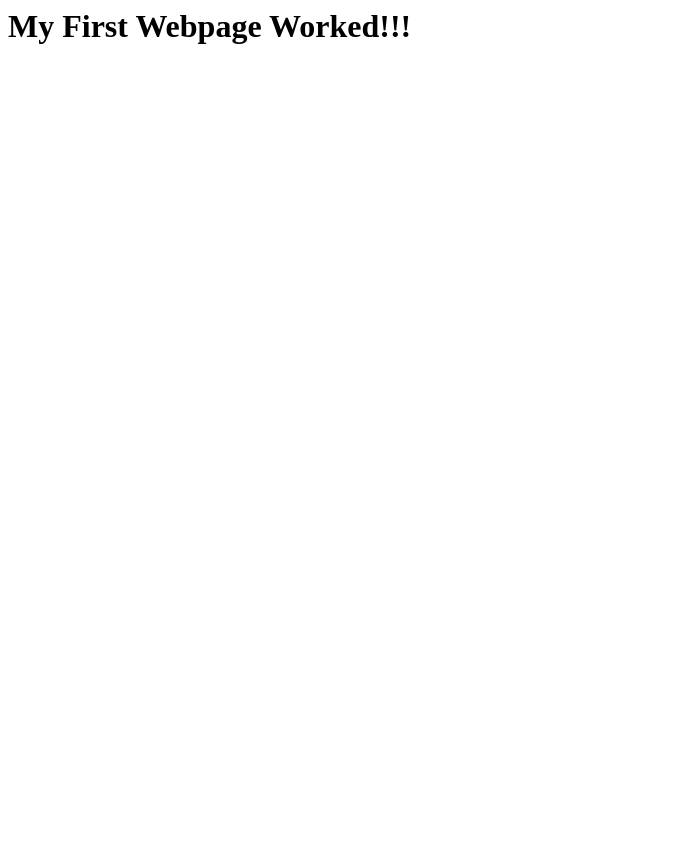
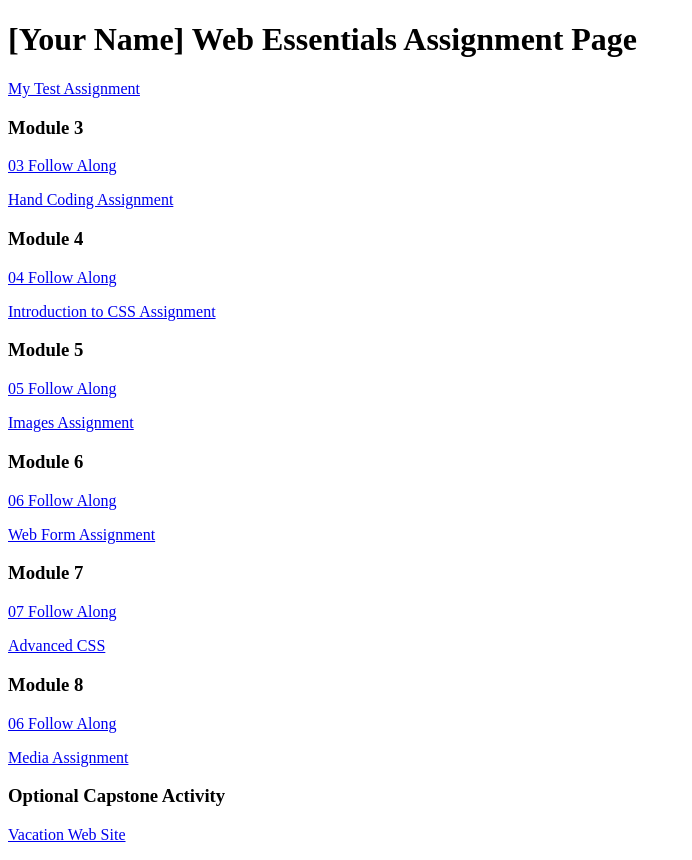
Before and after one commit to McKadeSmith/dwdd1600, a plain HTML site: page index.html in a window 1280 px wide. Shown: the whole page, without its empty margins (0-692 px from the left). Before the commit the page ends 800 px from the top, so only its background shows below. Drawn offline with Linux system fonts and the light colour scheme.

Commit message:
create index

```diff
--- a/index.html
+++ b/index.html
@@ -1,7 +1,39 @@
-<html>
-<head>
-    <body>
-    <h1>My First Webpage Worked!!!</h1>
-    </body>
-    </head>
+<!DOCTYPE html>
+<html lang="en">
+	<head>
+		<meta charset="UTF-8">
+		<meta name="viewport" content="width=device-width, initial-scale=1.0">
+		<title>dwdd 1600 assignment list page</title>
+	</head>
+	<body>
+		<h1>[Your Name] Web Essentials Assignment Page</h1>
+		<p><a href="01test">My Test Assignment</a></p>
+
+		<h3>Module 3</h3>
+		<p><a href="03follow-along">03 Follow Along</a></p>
+		<p><a href="03hand-coding">Hand Coding Assignment</a></p>
+
+		<h3>Module 4</h3>
+		<p><a href="04follow-along">04 Follow Along</a></p>
+		<p><a href="04intro-css">Introduction to CSS Assignment</a></p>
+
+		<h3>Module 5</h3>
+		<p><a href="05follow-along">05 Follow Along</a></p>
+		<p><a href="05images">Images Assignment</a></p>
+
+		<h3>Module 6</h3>
+		<p><a href="06follow-along">06 Follow Along</a></p>
+		<p><a href="06form">Web Form Assignment</a></p>
+
+		<h3>Module 7</h3>
+		<p><a href="07follow-along">07 Follow Along</a></p>
+		<p><a href="07advanced-css">Advanced CSS</a></p>
+
+		<h3>Module 8</h3>
+		<p><a href="08follow-along">06 Follow Along</a></p>
+		<p><a href="08media">Media Assignment</a></p>
+
+		<h3>Optional Capstone Activity</h3>
+		<p><a href="vacation">Vacation Web Site</a></p>
+	</body>
 </html>
```
